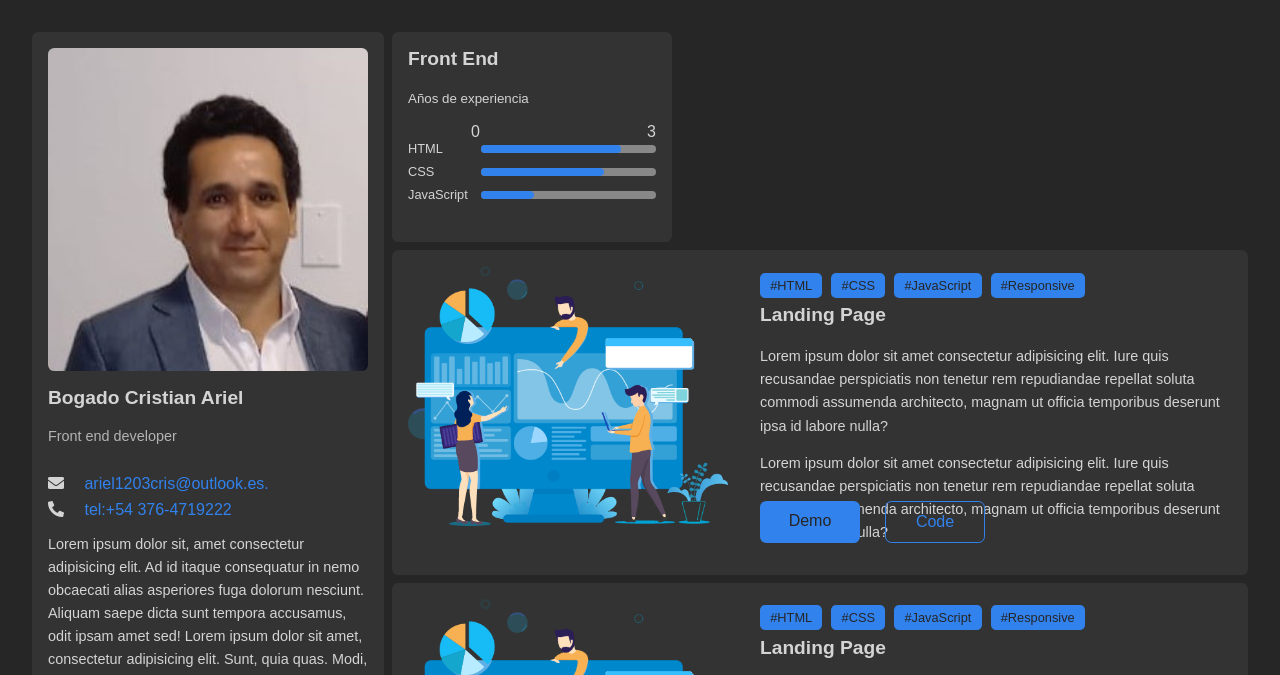
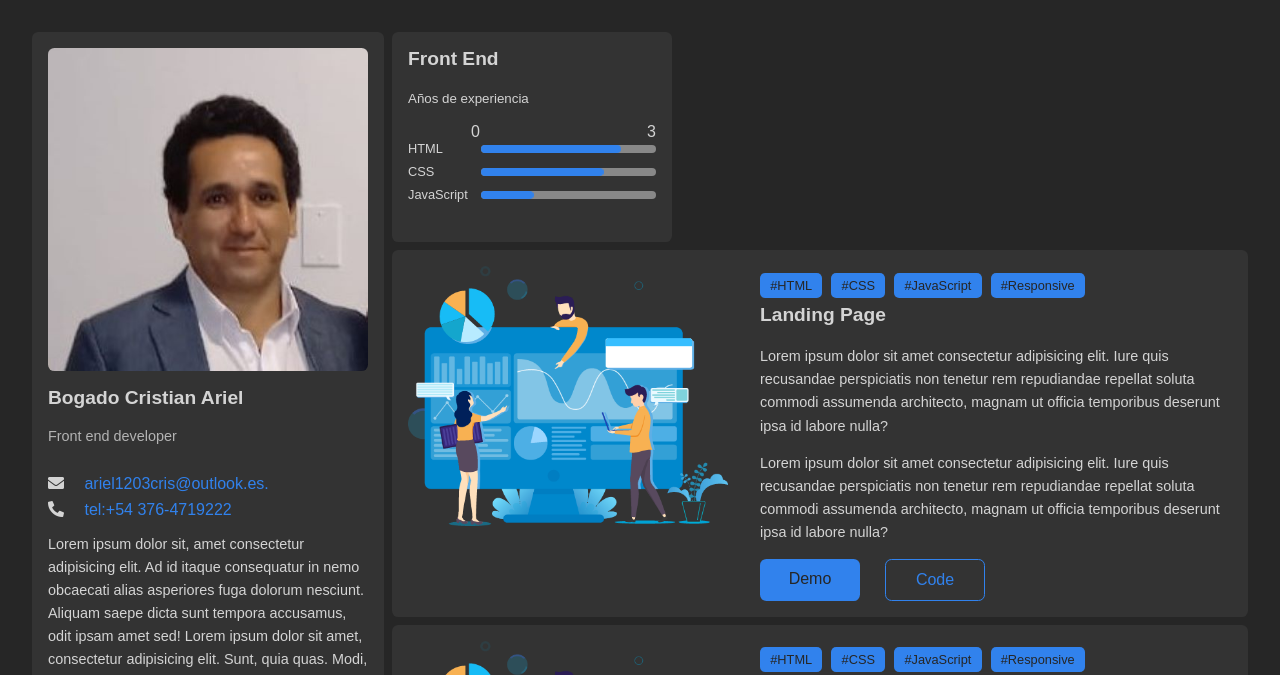
Before and after one commit to Ariel1203/portfolio2, a plain HTML site: page index.html in a window 1280 px wide. Shown: the part 75-750 px from the top of the page. Drawn offline with Linux system fonts and the light colour scheme.

Commit message:
mod-botones

```diff
--- a/css/styles.css
+++ b/css/styles.css
@@ -326,9 +326,11 @@ body.dark {
   width: 225px;
 }
 
+ /* Eliminando position absolute, para evitar que al hacer zoom 100% o más, se encimaran los botones ( demo y code), al texto.*/
+
 @media screen and (min-width: 760px) {
   .buttons {
-    position: absolute;
+    /*position: absolute;**/
     bottom: 1em;
   }
 }
```
